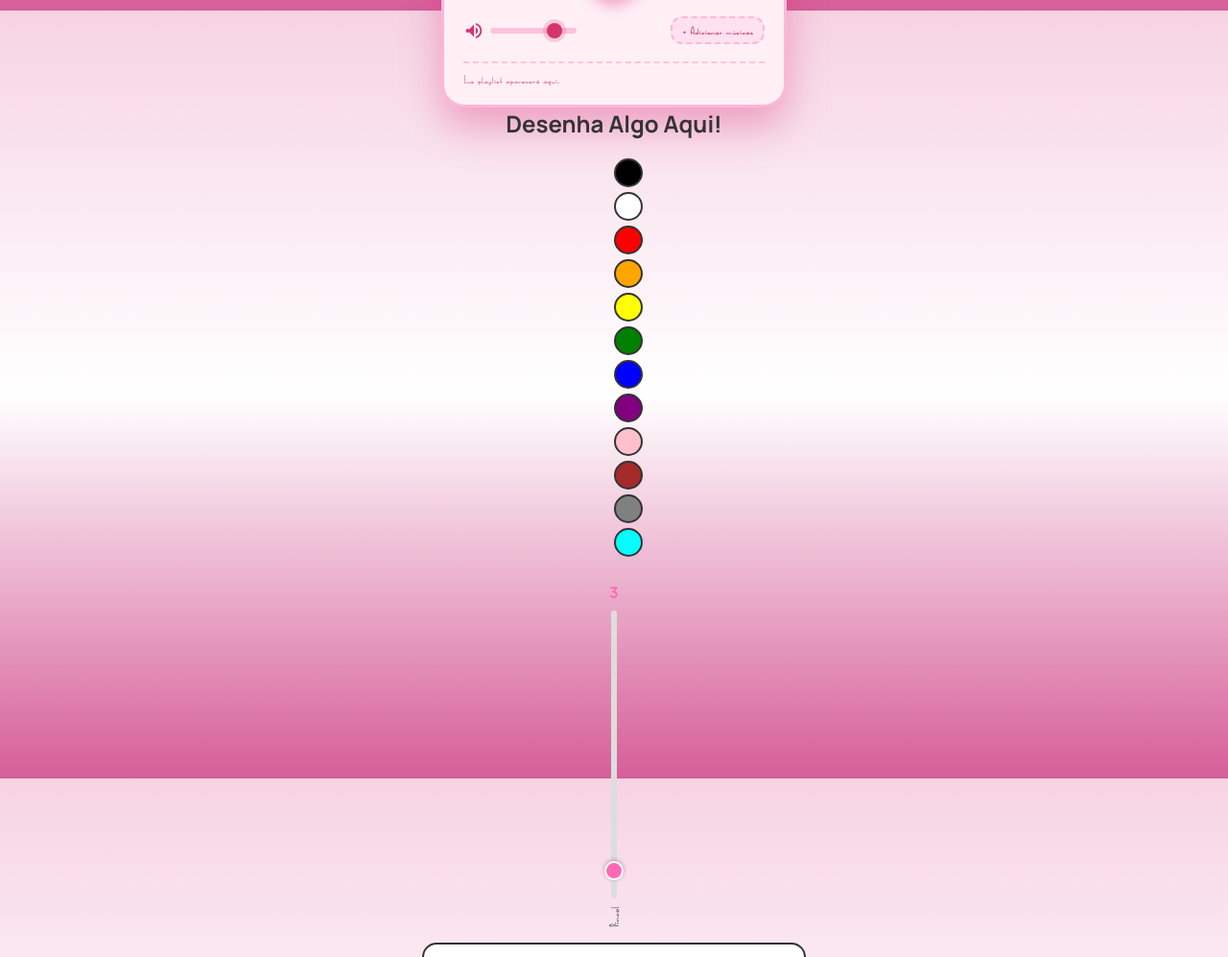
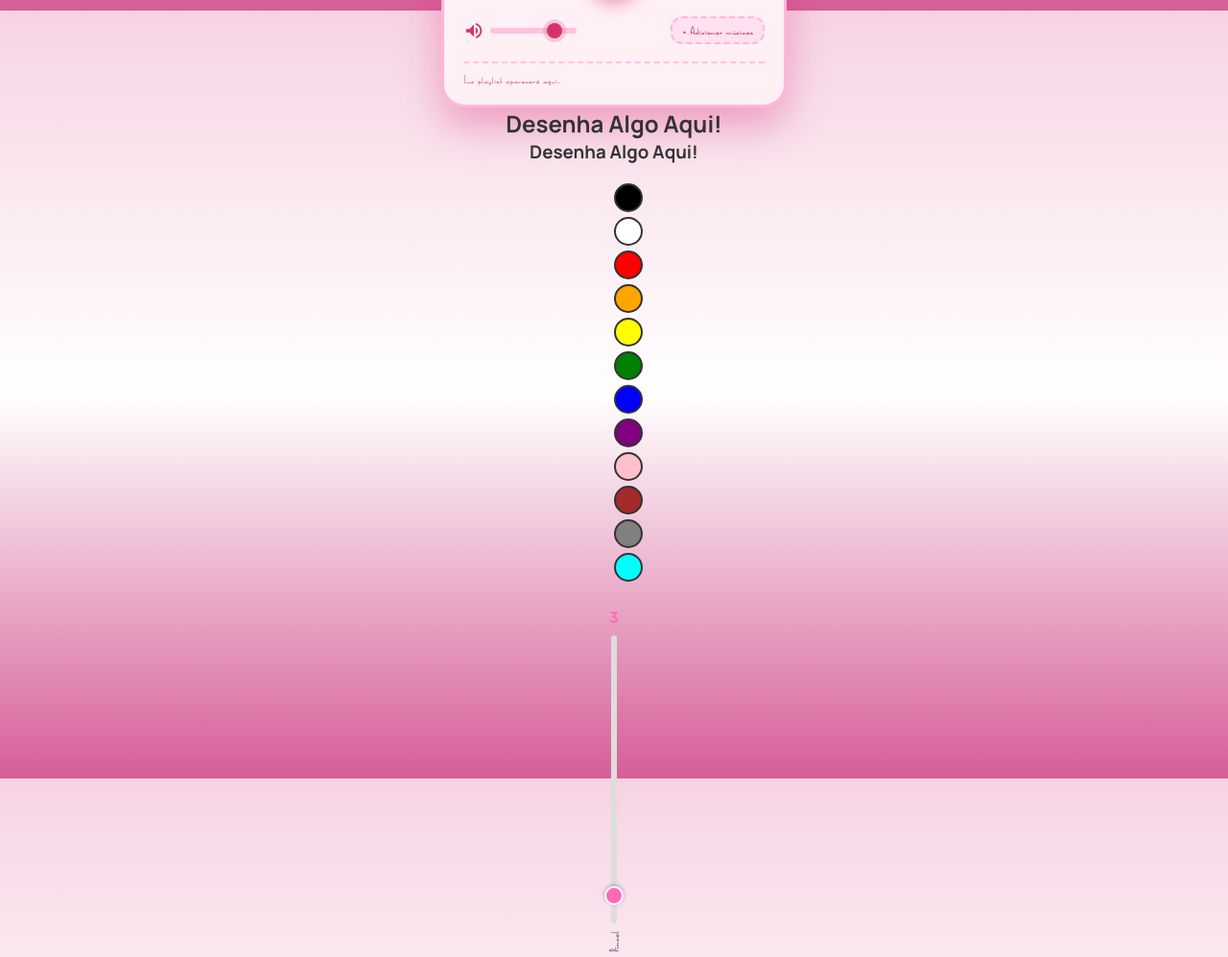
Before and after one commit to Lauren-Freitas-dev/lauwzinha, a website: page public/index.html in a window 1280 px wide. Shown: the part 1589-2586 px from the top of the page at 96% size. Drawn offline with Linux system fonts and the light colour scheme; no server answers.

Commit message:
Update index.html

```diff
--- a/public/index.html
+++ b/public/index.html
@@ -91,7 +91,12 @@
 
 <audio id="audio"></audio>
 
-</div><section class="desenho">
+</div>
+
+<section class="desenho">
+    <h1 id="desenhalgoaqui">Desenha Algo Aqui!</h1>
+
+</div> <section class="desenho-container">
     <h1 id="desenhalgoaqui">Desenha Algo Aqui!</h1>
 
     <div class="area-desenho">
@@ -128,6 +133,9 @@
         <h2>Desenhos da Galera</h2>
     </div>
 </section>
+
+</body>
+</html>
 </body>
 
 </html>
```
